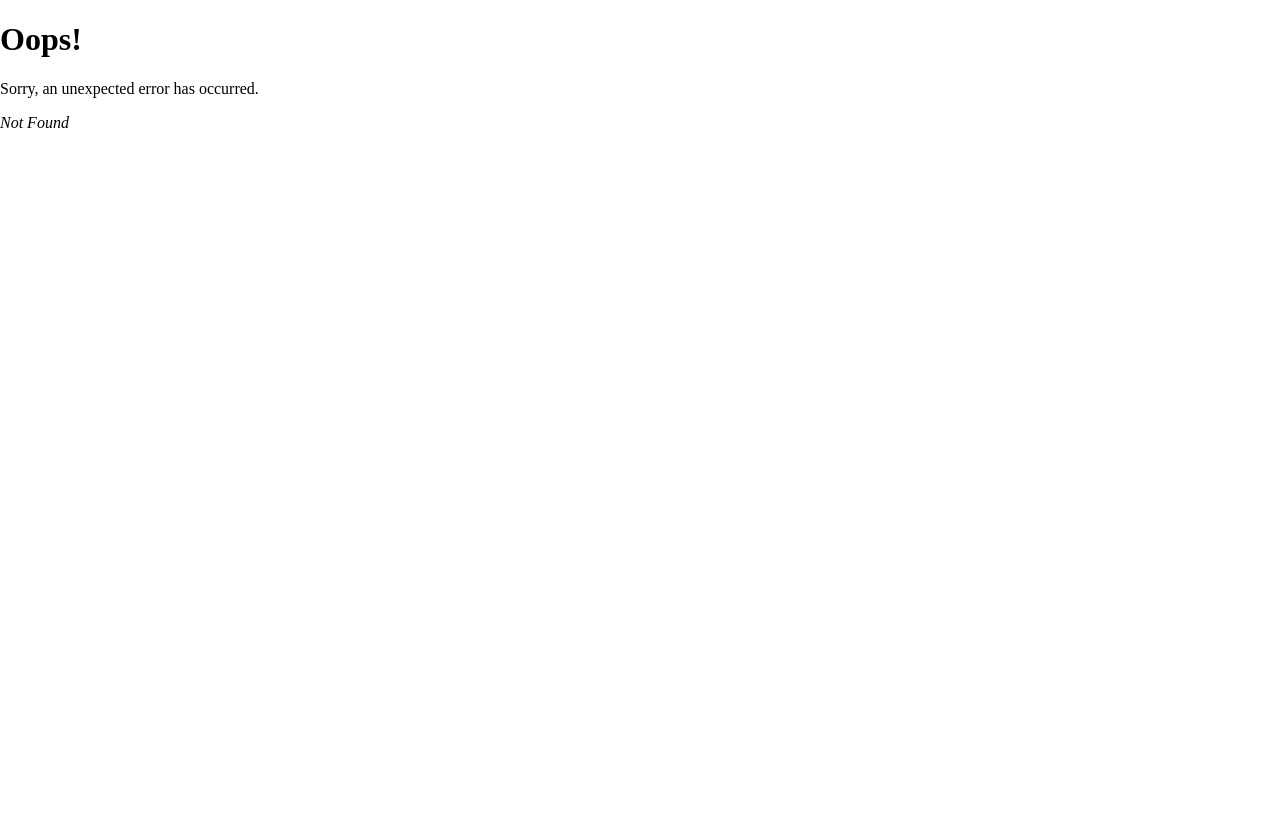
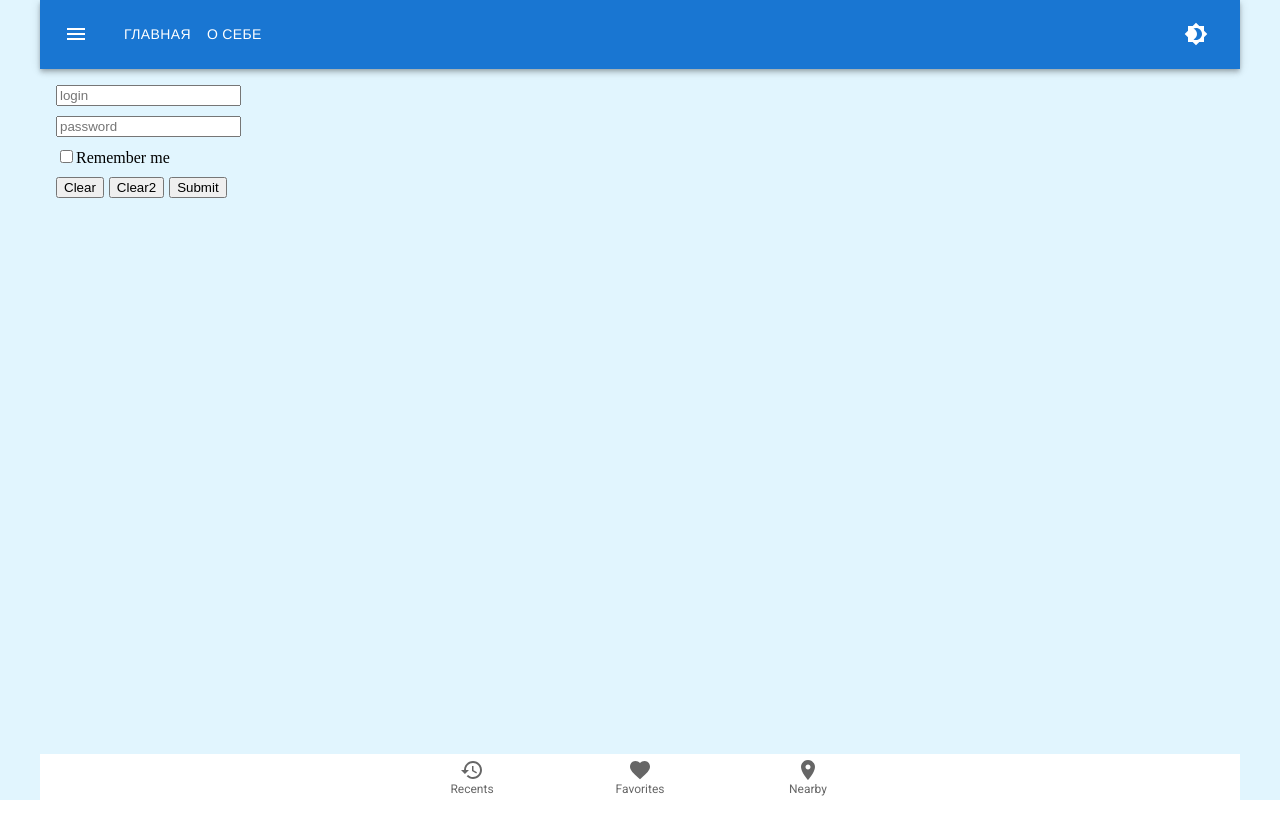
Before and after one commit to Denisasu/WEBNEW1, a React (Vite) app: page /lab/5 in a window 1280 px wide. Before the commit this address had no page. After the commit the page ends 800 px from the top, so only its background shows below. Built offline with nearby package versions, Linux system fonts and the light colour scheme; a web font is replaced by a local one.

Commit message:
Лаба 5

```diff
--- a/src/App.jsx
+++ b/src/App.jsx
@@ -16,6 +16,7 @@ const menuItems = [
   { id: 1, text: "Lab1", path: "lab/1" },
   { id: 2, text: "Lab2", path: "lab/2" },
   { id: 4, text: "Lab4", path: "lab/4" },
+  { id: 5, text: "Lab5", path: "lab/5" },
 ]
 
 const pages = [
--- a/src/main.jsx
+++ b/src/main.jsx
@@ -9,6 +9,7 @@ import ErrorPage from './templates/ErrorPage.jsx'
 import Lab1 from './templates/labs/Lab1'
 import Lab2 from './templates/labs/Lab2'
 import Lab4 from './templates/labs/Lab4'
+import Lab5 from './templates/labs/Lab5'
 import Main from './templates/pages/MainPage.jsx'
 import AboutMe from './templates/pages/AboutMe.jsx'
 import store from './store.js'
@@ -50,6 +51,10 @@ const router = createBrowserRouter([
         path: "lab/4",
         element: <Lab4 />,
       },
+      {
+        path: "lab/5",
+        element: <Lab5 />,
+      },
     ],
   },
 ]);
--- a/src/templates/labs/Lab1/Lab1.jsx
+++ b/src/templates/labs/Lab1/Lab1.jsx
@@ -45,7 +45,7 @@ const Lab1 = () => {
         className="lab1-template__button"
         type="button"
       >
-        increment
+        Click me
       </button>
 
       <span className="lab1-template__counter">{ counter }</span>
@@ -55,7 +55,7 @@ const Lab1 = () => {
         className="lab1-template__button"
         type="button"
       >
-        decrement
+        Click me 2
       </button>
 
       <form className="lab1-template__form" onSubmit={onSubmitForm}>
--- /dev/null
+++ b/src/templates/labs/Lab5/Lab5.css
@@ -0,0 +1,7 @@
+.lab5-form .form-group {
+    margin-bottom: 10px;
+}
+
+.lab5-form .buttons button {
+    margin-right: 5px;
+}
--- /dev/null
+++ b/src/templates/labs/Lab5/Lab5.jsx
@@ -0,0 +1,79 @@
+import { Formik, Field, Form, } from "formik"
+import { useCallback } from 'react'
+
+const Lab5 = () => {
+  const handleSubmit = useCallback((values, { setSubmitting }) => {
+    if (values.login === "admin" && values.password === "admin") {
+      alert("Success")
+    } else {
+      alert("Failed")
+    }
+
+    if (values.isRememberMe) {
+      localStorage.setItem("login", values.login)
+      localStorage.setItem("password", values.password)
+    }
+    setSubmitting(false)
+  }, [])
+
+  const handleReset = useCallback((values) => {
+    values.login = ""
+    values.password = ""
+    values.isRememberMe = false
+  }, [])
+
+  return (
+    <Formik
+      initialValues={{
+        login: localStorage.getItem("login") ? localStorage.getItem("login") : '',
+        password: localStorage.getItem("password") ? localStorage.getItem("password") : '',
+        isRememberMe: false
+      }}
+      onSubmit={handleSubmit}
+      onReset={handleReset}
+    >
+      {
+        (
+          {
+            resetForm
+          }
+        ) => (
+          <Form className="lab5-form">
+            <div className="form-group">
+              <Field
+                type="text"
+                name="login"
+                className="form-control"
+                placeholder="login"
+              />
+            </div>
+            <div className="form-group">
+              <Field
+                type="password"
+                name="password"
+                className="form-control"
+                placeholder="password"
+              />
+            </div>
+            <div className="form-group">
+              <Field
+                className="form-control"
+                type="checkbox"
+                name="isRememberMe"
+                id="rememberMe2"
+              />
+              <label htmlFor="rememberMe2">Remember me</label>
+            </div>
+            <div className="form-group buttons">
+              <button type="button" onClick={resetForm}>Clear</button>
+              <button type="reset">Clear2</button>
+              <button type="submit">Submit</button>
+            </div>
+          </Form>
+        )
+      }
+    </Formik>
+  )
+}
+
+export default Lab5
--- /dev/null
+++ b/src/templates/labs/Lab5/index.js
@@ -0,0 +1,4 @@
+import Lab5 from "./Lab5.jsx"
+import "./Lab5.css"
+
+export default Lab5
--- a/src/templates/pages/MainPage.jsx
+++ b/src/templates/pages/MainPage.jsx
@@ -1,20 +1,10 @@
 import Box from '@mui/material/Box'
-import Typography from '@mui/material/Typography'
-import Grid from '@mui/material/Grid'
-import Stack from '@mui/material/Stack'
-import Divider from '@mui/material/Divider'
-import { Fragment } from 'react'
 
-const heroes = [
-
-]
 
 const MainPage = () => {
   return (
     <Box>
-      <Stack spacing={2}>
 
-      </Stack>
     </Box>
   )
 }
```
Also changed, not shown: src/api/api.js (added, +7 -0 lines), src/templates/pages/AboutMe.jsx (line endings or trailing spaces).
